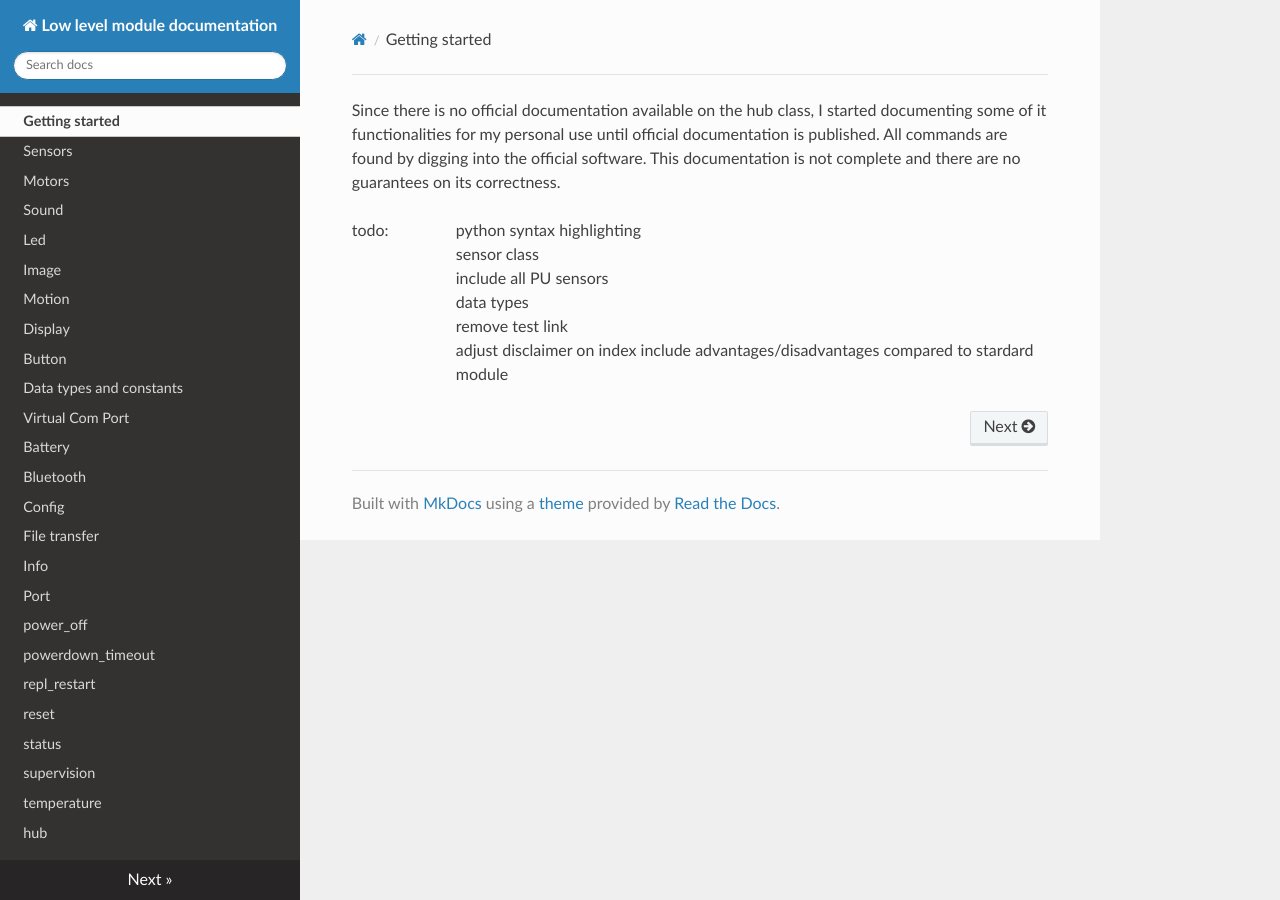
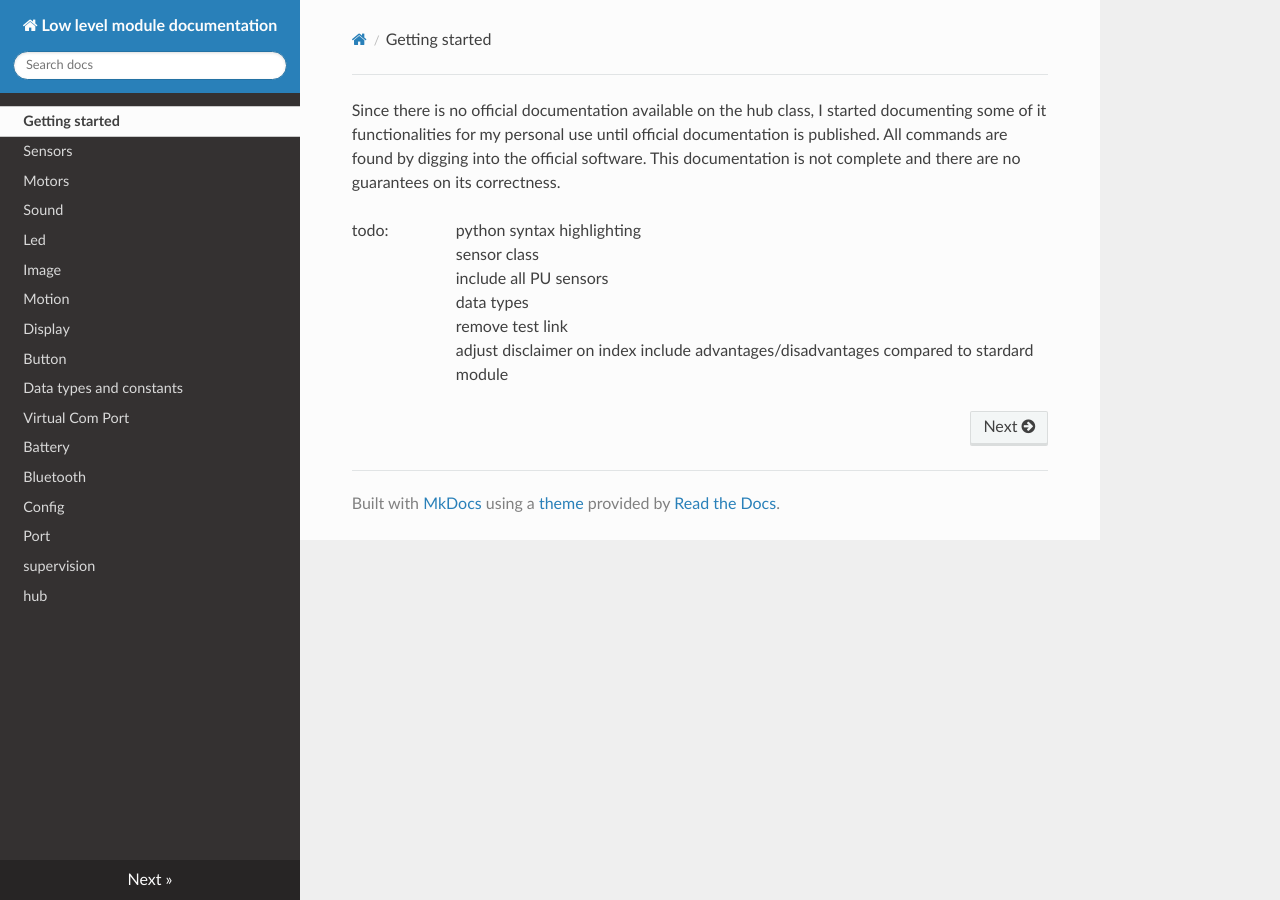
Before and after one commit to NStrijbosch/hub-module-notes, an MkDocs documentation site: the page built from docs/index.md, in a window 1280 px wide. Built offline with MkDocs 1.6.1, drawn with Linux system fonts in a browser that asks for light colours; nearby versions of some CDN libraries.

Commit message:
Update mkdocs.yml

```diff
--- a/mkdocs.yml
+++ b/mkdocs.yml
@@ -14,16 +14,8 @@ nav:
     - Battery: 'battery.md'
     - Bluetooth: 'bluetooth.md'
     - Config: 'config.md'
-    - File transfer: 'file_transfer.md'
-    - Info : 'info.md'
     - Port : 'port.md'
-    - power_off: 'power_off.md'
-    - powerdown_timeout: 'powerdown.md'
-    - repl_restart: 'repl_restart.md'
-    - reset: 'reset.md'
-    - status: 'status.md'
     - supervision: 'supervision.md'
-    - temperature: 'temperature.md'
     - hub: 'hub.md'
 theme: readthedocs
 extra_css: ['custom.css']
```
